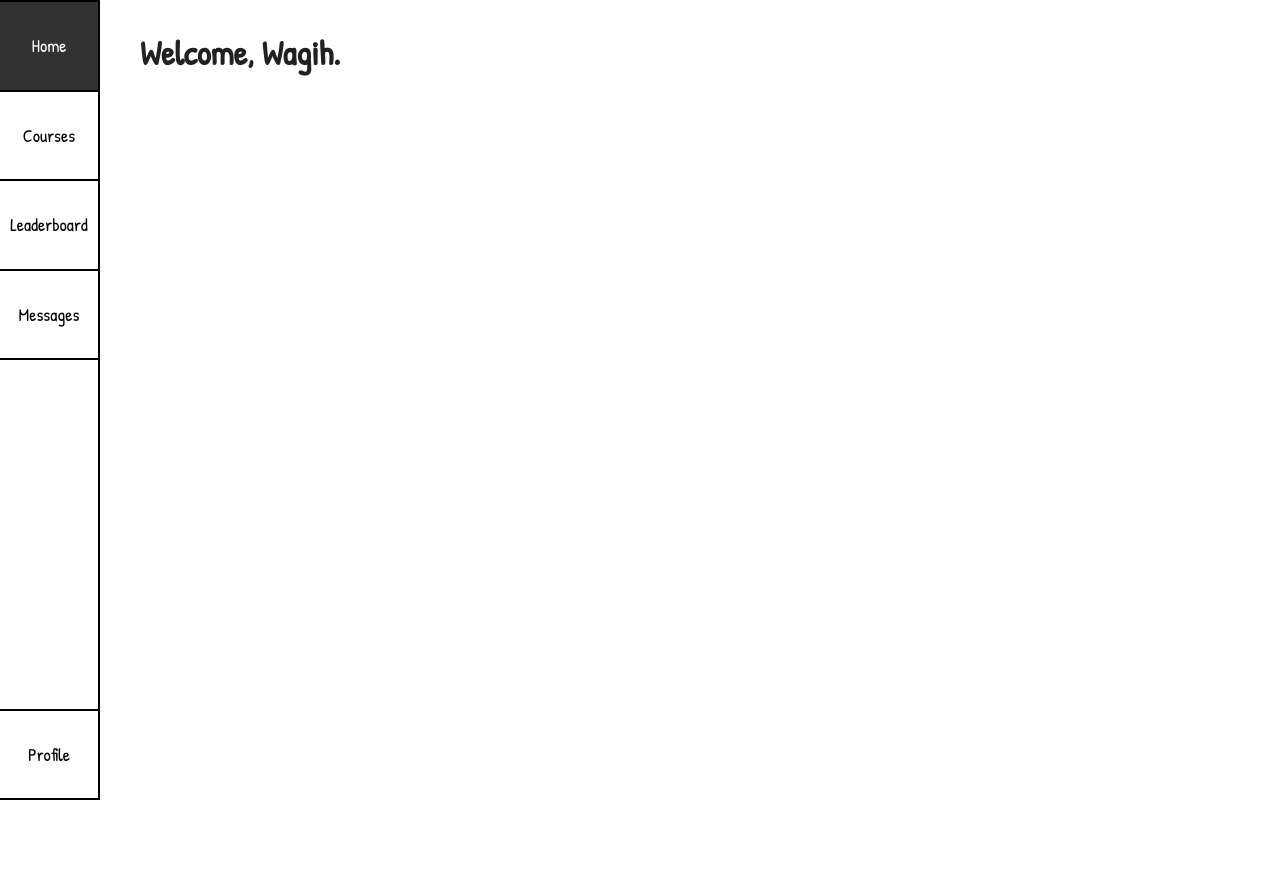
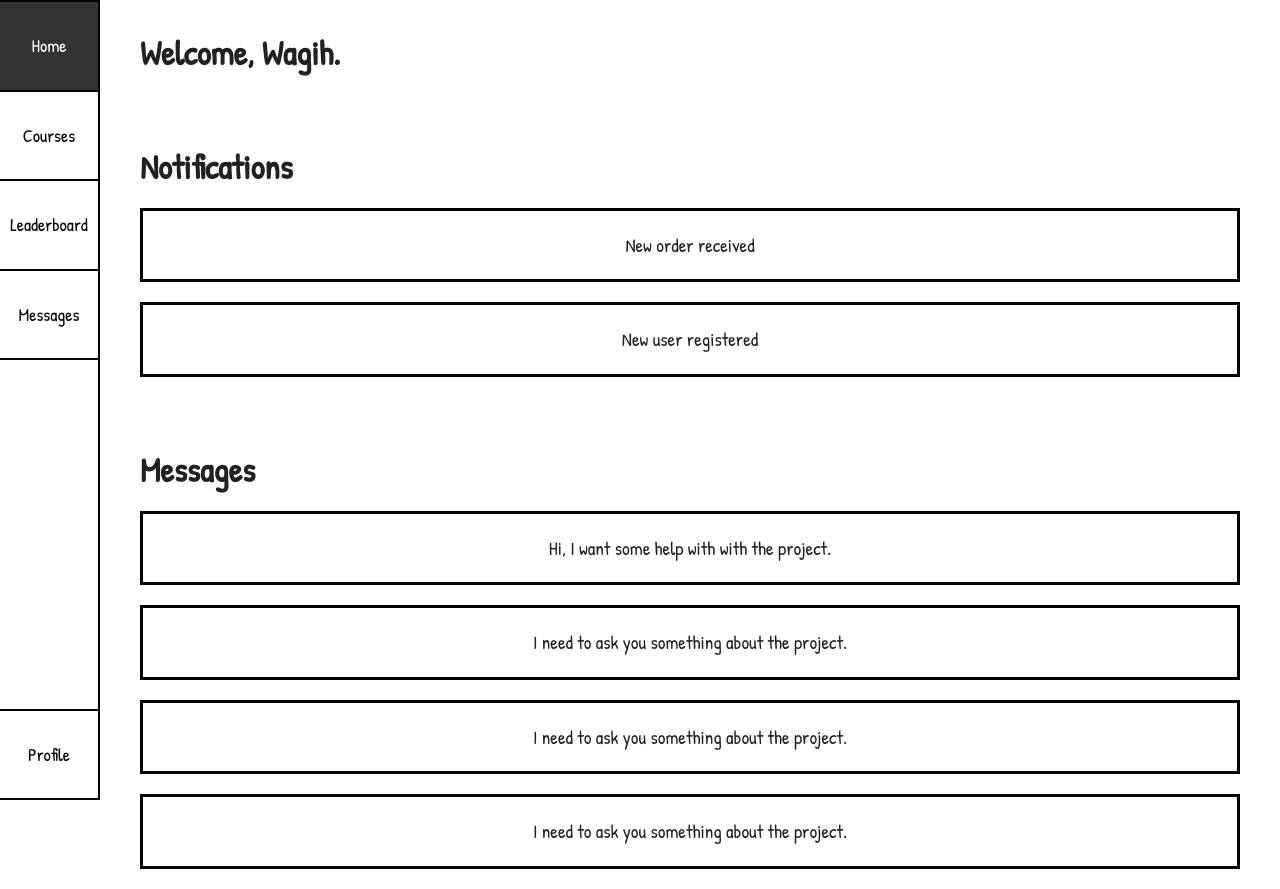
Before and after one commit to wagihmohamed/Cloud-Education, a React (Create React App) app: page /home in a window 1280 px wide. Before the commit the page ends 800 px from the top, so only its background shows below. Built offline with nearby package versions, Linux system fonts and the light colour scheme; what country-state-city would draw is missing.

Commit message:
Added new notifications and messages lists, fixed organization path and refactored exports

```diff
--- a/src/components/CustomLayout/index.tsx
+++ b/src/components/CustomLayout/index.tsx
@@ -17,7 +17,17 @@ export const CustomLayout = ({ children, ...prop }: MainViewContainerProps) => {
       {...prop}
     >
       <CustomNavBar />
-      {children}
+      <Box
+        sx={{
+          width: "100%",
+          height: "100%",
+          display: "flex",
+          flexDirection: "column",
+          ml: "100px",
+        }}
+      >
+        {children}
+      </Box>
     </Box>
   );
 };
--- a/src/components/CustomNavBar/index.tsx
+++ b/src/components/CustomNavBar/index.tsx
@@ -10,6 +10,10 @@ export const CustomNavBar = () => {
         width: "100px",
         height: "100%",
         borderRight: "2px solid #000",
+        bgcolor: "white",
+        position: "fixed",
+        top: 0,
+        left: 0,
       }}
     >
       <CustomNavLink to="/home">Home</CustomNavLink>
--- /dev/null
+++ b/src/components/NotificationList/index.tsx
@@ -0,0 +1,38 @@
+import { Box, Typography } from "@mui/material";
+
+interface NotificationListProps {
+  title: string;
+  messagesList: { id: number; message: string }[];
+}
+
+export const NotificationList = ({
+  messagesList,
+  title,
+}: NotificationListProps) => {
+  return (
+    <Box mt={9}>
+      <Typography variant="h4" fontWeight="bold">
+        {title}
+      </Typography>
+      {messagesList.map((message) => (
+        <Box
+          sx={{
+            my: "20px",
+            py: "20px",
+            bgcolor: "white",
+            border: "3px solid #000",
+          }}
+        >
+          <Typography
+            key={message.id}
+            textAlign="center"
+            variant="body1"
+            fontSize="19px"
+          >
+            {message.message}
+          </Typography>
+        </Box>
+      ))}
+    </Box>
+  );
+};
--- a/src/components/index.ts
+++ b/src/components/index.ts
@@ -6,6 +6,7 @@ import { CustomAuthContainer } from "./CustomAuthContainer";
 import { CustomSelect } from "./CustomSelect";
 import { CustomNavLink } from "./CustomNavLink";
 import { CustomNavBar } from "./CustomNavBar";
+import { NotificationList } from "./NotificationList";
 
 export {
   CustomDate,
@@ -16,4 +17,5 @@ export {
   CustomSelect,
   CustomNavLink,
   CustomNavBar,
+  NotificationList,
 };
--- /dev/null
+++ b/src/mockup/index.ts
@@ -0,0 +1,11 @@
+import { countriesOptions } from "./countriesOptions";
+import { messagesList } from "./messagesList";
+import { notificationList } from "./notificationList";
+import { organizationOptions } from "./organizationOptions";
+
+export {
+  countriesOptions,
+  messagesList,
+  notificationList,
+  organizationOptions,
+};
--- /dev/null
+++ b/src/mockup/messagesList.ts
@@ -0,0 +1,18 @@
+export const messagesList = [
+  {
+    id: 1,
+    message: "Hi, I want some help with with the project.",
+  },
+  {
+    id: 2,
+    message: "I need to ask you something about the project.",
+  },
+  {
+    id: 3,
+    message: "I need to ask you something about the project.",
+  },
+  {
+    id: 4,
+    message: "I need to ask you something about the project.",
+  },
+];
--- /dev/null
+++ b/src/mockup/notificationList.ts
@@ -0,0 +1,10 @@
+export const notificationList = [
+  {
+    id: 1,
+    message: "New order received",
+  },
+  {
+    id: 2,
+    message: "New user registered",
+  },
+];
--- a/src/screens/HomeScreen/index.tsx
+++ b/src/screens/HomeScreen/index.tsx
@@ -1,5 +1,6 @@
 import { Box, Typography } from "@mui/material";
-import { CustomLayout } from "../../components";
+import { CustomLayout, NotificationList } from "../../components";
+import { messagesList, notificationList } from "../../mockup";
 
 export const HomeScreen = () => {
   return (
@@ -8,11 +9,17 @@ export const HomeScreen = () => {
         sx={{
           mt: 4,
           mx: 5,
+          bgcolor: "white",
         }}
       >
         <Typography fontWeight="bold" variant="h4">
           Welcome, Wagih.
         </Typography>
+        <NotificationList
+          title="Notifications"
+          messagesList={notificationList}
+        />
+        <NotificationList title="Messages" messagesList={messagesList} />
       </Box>
     </CustomLayout>
   );
--- a/src/screens/MessagesScreen/index.tsx
+++ b/src/screens/MessagesScreen/index.tsx
@@ -1,5 +1,6 @@
 import { Typography, Box } from "@mui/material";
-import { CustomLayout } from "../../components";
+import { CustomLayout, NotificationList } from "../../components";
+import { messagesList } from "../../mockup";
 
 export const MessagesScreen = () => {
   return (
@@ -13,6 +14,7 @@ export const MessagesScreen = () => {
         <Typography fontWeight="bold" variant="h4">
           MessagesScreen
         </Typography>
+        <NotificationList title="Messages" messagesList={messagesList} />
       </Box>
     </CustomLayout>
   );
--- a/src/screens/OrganizationRegisterScreen/index.tsx
+++ b/src/screens/OrganizationRegisterScreen/index.tsx
@@ -376,7 +376,7 @@ export const OrganizationRegisterScreen = () => {
       <CustomAuthContainer mt={2} px={2} py={1}>
         <Typography variant="h5" textAlign="center">
           Already have an account?
-          <Link to="/login"> Login</Link>
+          <Link to="/"> Login</Link>
         </Typography>
       </CustomAuthContainer>
     </Box>
```
